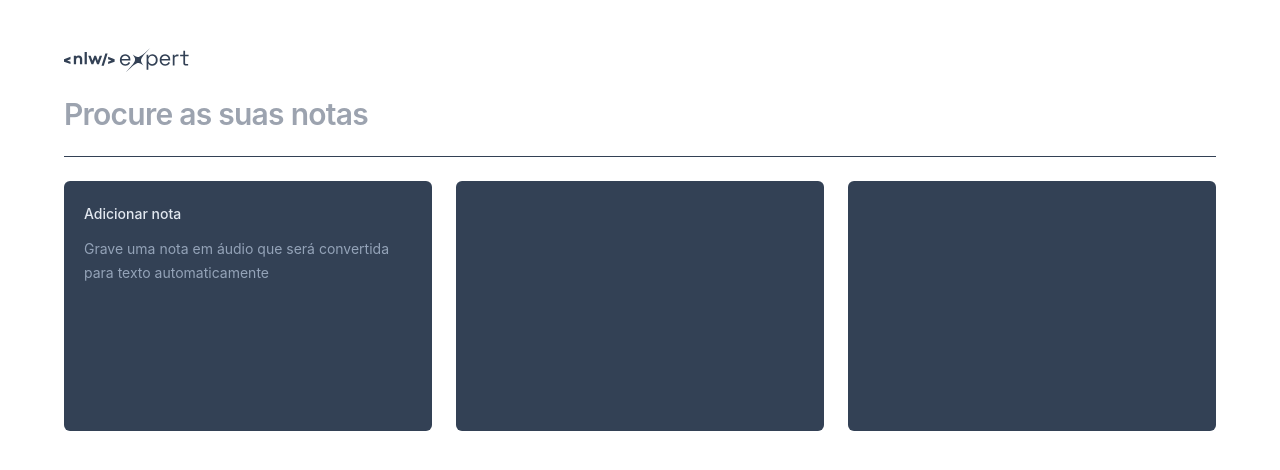
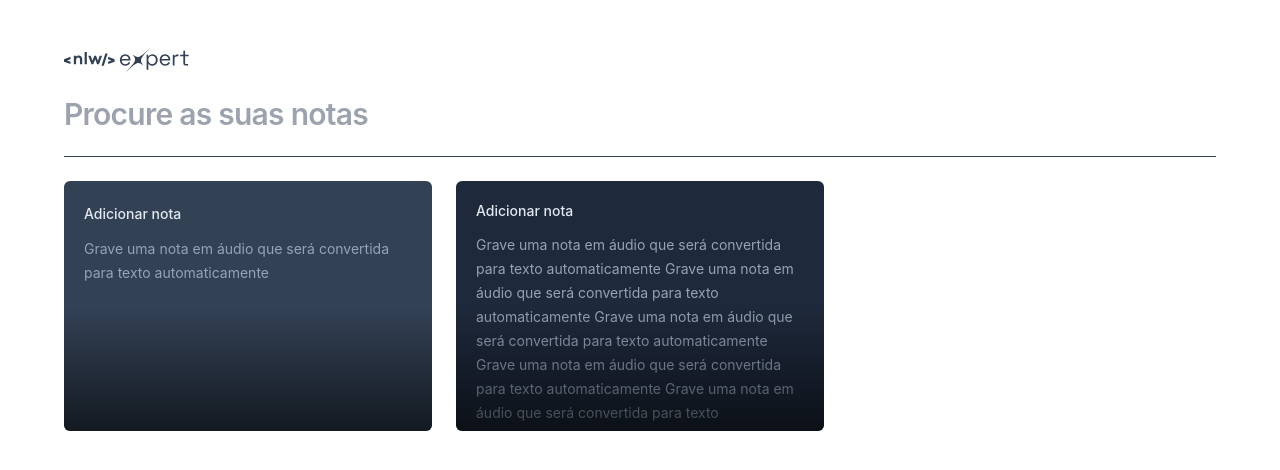
Before and after one commit to goncalofonsecaa/NLW-Expert, a React app in the folder react-nlw-expert-notes/: page / in a window 1280 px wide. Shown: the top 470 px of the page. Built offline with nearby package versions, Linux system fonts and the light colour scheme; the HTML template or start-up script is replaced by a standard one.

Commit message:
feat: configure card details | class1 done

```diff
--- a/react-nlw-expert-notes/src/app.tsx
+++ b/react-nlw-expert-notes/src/app.tsx
@@ -1,4 +1,6 @@
 import  logo  from '../src/assets/logo-nlw-expert.svg'
+import { NewNoteCard } from './components/new-note-card'
+import { NoteCard } from './components/note-card'
 
 
 export function App() {
@@ -18,25 +20,12 @@
       <div className='h-px bg-slate-700'/>
 
       <div className='grid grid-cols-3 gap-6 auto-rows-[250px]'>
-            <div className= "rounded-md bg-slate-700 p-5 space-y-3">
-              <span className='text-sm font-medium text-slate-200'>
-                 Adicionar nota
-              </span>
-              <p className='text-sm leading-6 text-slate-400'>
-                Grave uma nota em áudio que será convertida para texto automaticamente
-              </p>
-            </div>
 
-            <div className= "rounded-md bg-slate-700 ">
+        <NewNoteCard />
 
-            </div>
-
-            <div className= "rounded-md bg-slate-700 ">
-
-            </div>
+        <NoteCard />
 
       </div>
-
 
     </div>
   )
--- /dev/null
+++ b/react-nlw-expert-notes/src/components/new-note-card.tsx
@@ -0,0 +1,13 @@
+export function NewNoteCard () {
+    return (
+        <div className= "rounded-md bg-slate-700 p-5 space-y-3 overflow-hidden relative">
+        <span className='text-sm font-medium text-slate-200'>
+           Adicionar nota
+        </span>
+        <p className='text-sm leading-6 text-slate-400'>
+          Grave uma nota em áudio que será convertida para texto automaticamente
+        </p>
+        <div className='absolute bottom-0 left-0 right-0 h-1/2 bg-gradient-to-t from-black/60 to-black/0 pointer-events-none '/>
+      </div>
+    )
+}
--- /dev/null
+++ b/react-nlw-expert-notes/src/components/note-card.tsx
@@ -0,0 +1,20 @@
+
+
+export function NoteCard () {
+    return (
+
+        <button className= "rounded-md bg-slate-800 flex flex-col p-5 gap-3 overflow-hidden relative outline-none text-left hover:ring-2 hover:ring-slate-600 focus-visible:ring-2 focus-visible:ring-lime-400">
+        <span className='text-sm font-medium text-slate-200'>
+           Adicionar nota
+        </span>
+        <p className='text-sm leading-6 text-slate-400'>
+          Grave uma nota em áudio que será convertida para texto automaticamente Grave uma nota em áudio que será convertida para texto automaticamente Grave uma nota em áudio que será convertida para texto automaticamente Grave uma nota em áudio que será convertida para texto automaticamente Grave uma nota em áudio que será convertida para texto automaticamente
+        </p>
+        <div className='absolute bottom-0 left-0 right-0 h-1/2 bg-gradient-to-t from-black/60 to-black/0 pointer-events-none '/>
+      </button>
+
+
+
+    )
+
+}
```
